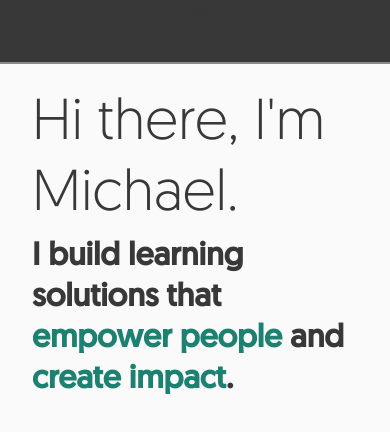
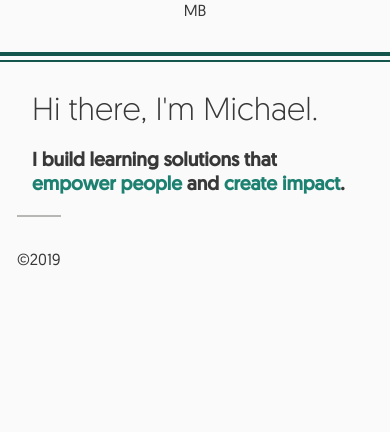
Before and after one commit to musicaldoofus/portfolio, a React (Create React App) app: page / in a window 390 px wide. Shown: the top 432 px of the page. Built offline with nearby package versions, Linux system fonts and the light colour scheme.

Commit message:
Simplified and improved NavBorder

```diff
--- a/src/App.js
+++ b/src/App.js
@@ -1,23 +1,11 @@
 import React from 'react';
 import { BrowserRouter as Router, /*HashRouter,*/ Switch, Route } from 'react-router-dom';
-//import Routes from './Routes';
-//import ErrorBoundary from './components/molecules/ErrorBoundary';
-import { Container, Row, Col, Hidden } from 'react-grid-system';
-import Spacer from './components/atoms/Spacer';
+import Root from './components/pages/Root';
+import { Container, Row, Col } from 'react-grid-system';
 import Nav from './components/molecules/Nav';
-import Header, { Body } from './components/atoms/Text';
+import Footer from './components/molecules/Footer';
 import './App.css';
 import './media/fonts/geomanist-fonts.css';
-
-const Root = ({match}) => {
-	return (
-		<Col style={{padding: '2em', height: '100%'}} sm={10}>
-			<Header>Hi there, I'm Michael.</Header>
-			<Spacer/>
-			<Body size="lg"> I build learning solutions that <span className="accent">empower people</span> and <span className="accent">create impact</span>.</Body>
-		</Col>
-	);
-}
 
 const Routes = () => {
 	return (
@@ -37,9 +25,16 @@ const App = () => {
 			<Container fluid style={{height: '100%'}}>
 				<Row style={{height: '100%'}}>
 					<Nav/>
-					<Router>
-						<Routes/>
-					</Router>
+					<Col style={{padding: '2em', height: '100%'}} sm={10}>
+						<Row>
+							<Router>
+								<Routes/>
+							</Router>
+						</Row>
+						<Row>
+							<Footer/>
+						</Row>
+					</Col>
 				</Row>
 			</Container>
 		</div>
--- a/src/components/atoms/Text/Text.css
+++ b/src/components/atoms/Text/Text.css
@@ -24,3 +24,12 @@ p {
 .accent {
 	color: var(--green-lt);
 }
+
+@media screen and (max-width: 576px) {
+	header {
+		font-size: 2em;
+	}
+	h3 {
+		font-size: 1.2em;
+	}
+}
--- a/src/components/molecules/Nav/Nav.css
+++ b/src/components/molecules/Nav/Nav.css
@@ -8,19 +8,43 @@ nav {
     height: 4em;
 }
 .nav-border {
-    display: block;
+    display: flex;
     position: absolute;
-    background-color: var(--gray);
+}
+.nav-border > div {
+    background-color: var(--green-dk);
+}
+.nav-border-right > div {
+    height: 100%;
+}
+.nav-border-bottom > div {
+    width: 100%;
 }
 .nav-border-right {
-    width: 2px;
+    flex-direction: row;
     height: 100%;
+    top: 0;
     right: 0;
-    top: 0;
+}
+.nav-border-right > div:first-child {
+    width: 0.25em;
+    margin-right: 0.25em;
+}
+.nav-border-right > div:nth-child(2) {
+    width: 0.125em;
+    right: 0.125em;
 }
 .nav-border-bottom {
+    flex-direction: column;
     width: 100%;
     bottom: 0;
-    height: 2px;
-    margin-left: -0.95em;
+    margin-left: -0.95em; /*needed to offset margin from container*/
 }
+.nav-border-bottom > div:first-child {
+    height: 0.25em;
+    margin-bottom: 0.25em;
+}
+.nav-border-bottom > div:nth-child(2) {
+    height: 0.125em;
+    margin-bottom: 0.125em;
+}
--- a/src/components/molecules/Nav/index.js
+++ b/src/components/molecules/Nav/index.js
@@ -1,19 +1,33 @@
-import React from 'react';
+import React, { Fragment } from 'react';
 import { Col, Visible, Hidden } from 'react-grid-system';
 import './Nav.css';
 
+const NavBorder = () => {
+	return (
+		<Fragment>
+			<Hidden xs>
+				<div className="nav-border nav-border-right">
+					<div></div>
+					<div></div>
+				</div>
+			</Hidden>
+			<Visible xs>
+				<div className="nav-border nav-border-bottom">
+					<div></div>
+					<div></div>
+				</div>
+			</Visible>
+		</Fragment>
+	);
+}
+
 const Nav = () => {
 	return (
-		<Col sm={2} style={{backgroundColor: 'var(--black-one)'}}>
+		<Col sm={2}>
 			<nav className="nav">
 				<div className="nav-brand">MB</div>
 			</nav>
-			<Hidden xs>
-				<div className="nav-border nav-border-right"></div>
-			</Hidden>
-			<Visible xs>
-				<div className="nav-border nav-border-bottom"></div>
-			</Visible>
+			<NavBorder/>
 		</Col>
 	);
 }
--- /dev/null
+++ b/src/components/pages/Root/index.js
@@ -0,0 +1,21 @@
+import React from 'react';
+import { Col } from 'react-grid-system';
+import Header, { Body } from '../../atoms/Text';
+import Spacer from '../../atoms/Spacer';
+
+const Root = ({match}) => {
+	return (
+		<div className="page root">
+			<Col xs={12} sm={6}>
+				<Header>Hi there, I'm Michael.</Header>
+				<Spacer/>
+				<Body size="lg"> I build learning solutions that <span className="accent">empower people</span> and <span className="accent">create impact</span>.</Body>
+			</Col>
+			<Col xs={12} sm={6}>
+
+			</Col>
+		</div>
+	);
+}
+
+export default Root;
```
Also changed, not shown: src/components/pages/Home/index.js (deleted, +0 -53 lines), src/components/pages/Root/Home.css (renamed from src/components/pages/Home/Home.css).
